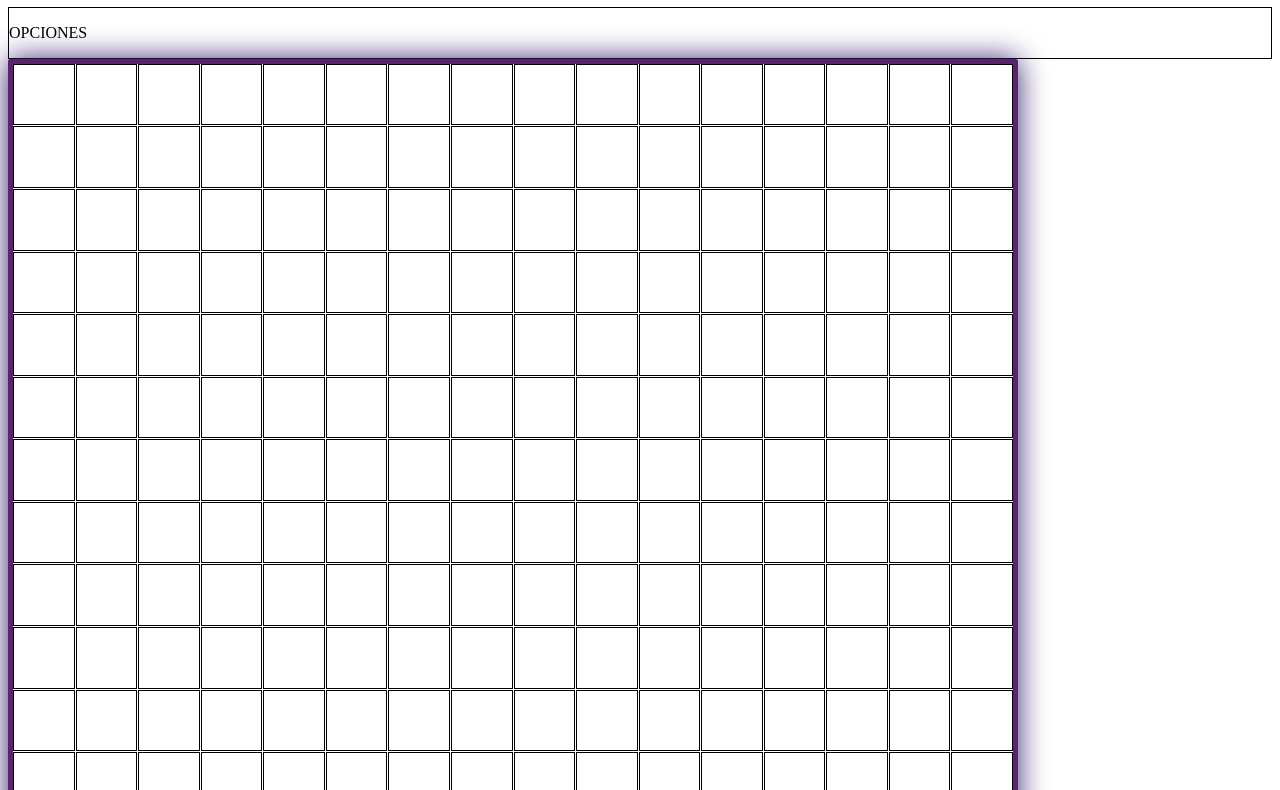
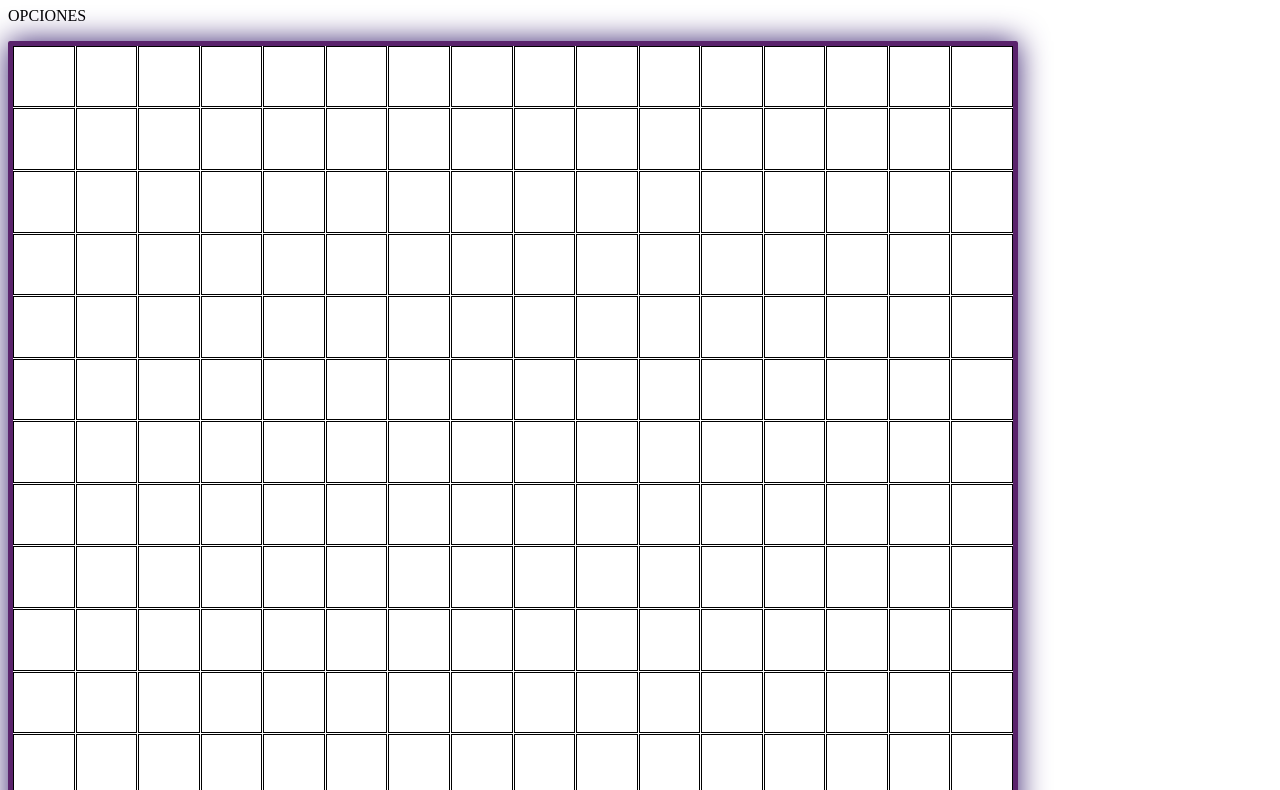
Before and after one commit to enzoJOtalora/etch-a-sketch, a plain HTML site: page index.html in a window 1280 px wide. Shown: the part 73-863 px from the top of the page. Drawn offline with Linux system fonts and the light colour scheme.

Commit message:
Modify container child selector

```diff
--- a/styles.css
+++ b/styles.css
@@ -9,6 +9,6 @@
     height: 1000px;
     width: 1000px;
 }
-div{
+#sketch-wrapper > div{
     border: 1px solid black;
 }
```
